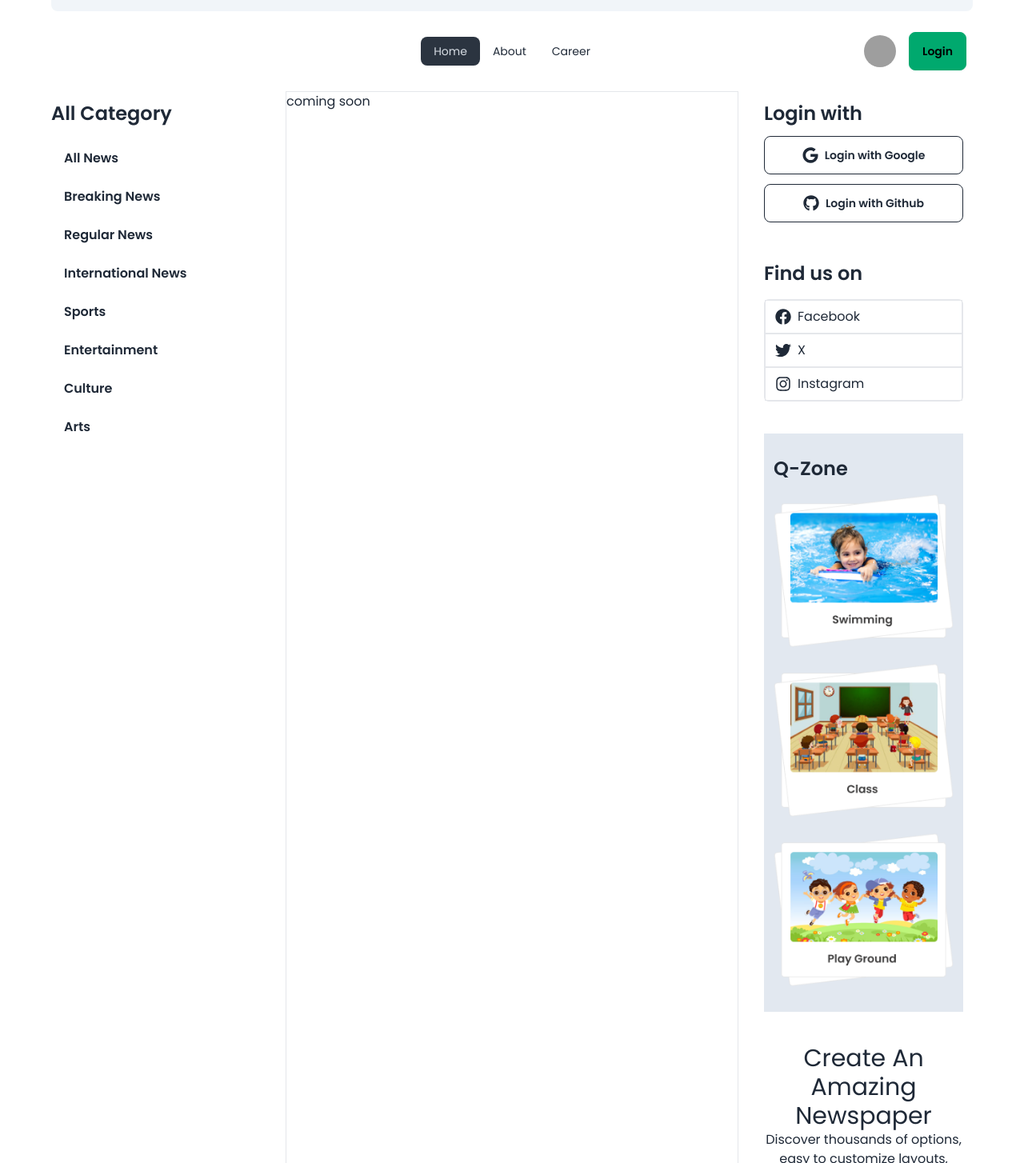
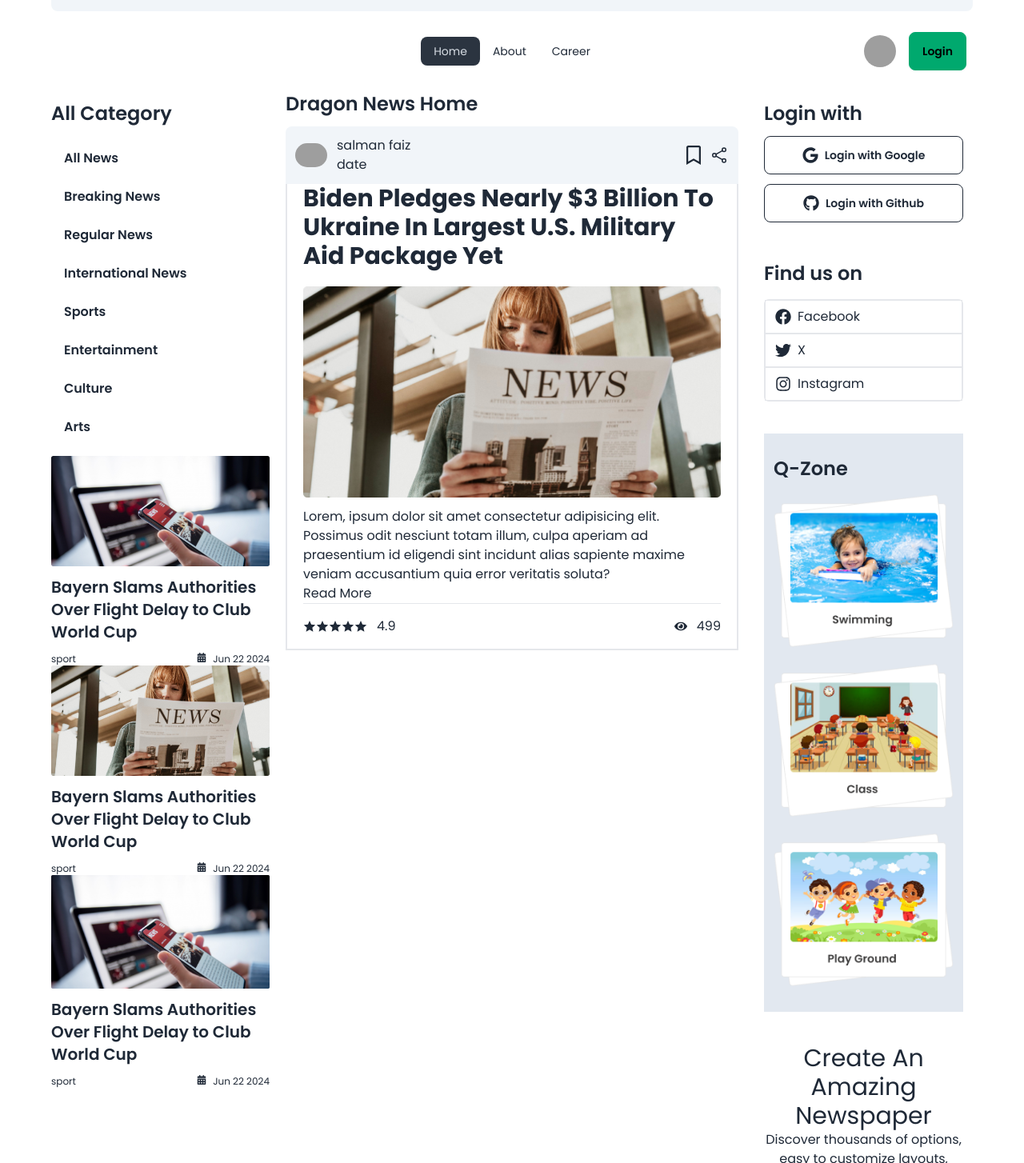
Before and after one commit to Salman-Faiz/dragon-news-react, a React (Vite) app: page / in a window 1280 px wide. Shown: the part 256-1710 px from the top of the page at 80% size. Built offline with nearby package versions, Linux system fonts and the light colour scheme; grey boxes are pictures that could not be loaded.

Commit message:
main Content added

```diff
--- a/src/Pages/Home/Home.jsx
+++ b/src/Pages/Home/Home.jsx
@@ -3,6 +3,7 @@ import Header from "../Shared/Header/Header";
 import LeftNavbar from "../Shared/LeftNavbar/LeftNavbar";
 import RightNavbar from "../Shared/RightNavbar/RightNavbar";
 import BreakingNews from "./BreakingNews";
+import MainContent from "./MainContent";
 
 
 const Home = () => {
@@ -13,15 +14,15 @@ const Home = () => {
             <Navbar></Navbar>
 
             <div className="grid grid-cols-1 md:grid-cols-4 gap-5">
-                <div className="">
+
                     <LeftNavbar></LeftNavbar>
+
+                <div className="md:col-span-2">
+                    <MainContent></MainContent>
                 </div>
-                <div className="border md:col-span-2">
-                    <h3>coming soon</h3>
-                </div>
-                <div className="">
+
                     <RightNavbar></RightNavbar>
-                </div>
+
             </div>
 
         </div>
--- /dev/null
+++ b/src/Pages/Home/MainContent.jsx
@@ -0,0 +1,47 @@
+import user from '../../assets/user.png'
+import demo from '../../assets/editorsInsight2.png'
+import { IoShareSocialOutline } from "react-icons/io5";
+import { FaRegBookmark } from "react-icons/fa";
+import { LiaStarSolid } from "react-icons/lia";
+import { FaEye } from "react-icons/fa";
+
+const MainContent = () => {
+    return (
+        <div>
+            <h3 className="text-2xl font-semibold">Dragon News Home</h3>
+            <div className='flex gap-3 mt-3 p-3 bg-slate-100 rounded-t-lg items-center'>
+                <img className='w-10 rounded-full' src={user}    alt="" />
+                <div className='flex-grow'>
+                    <h1>salman faiz</h1>
+                    <p>date</p>
+                </div>
+                <div className='flex gap-2 text-2xl'>
+                    <FaRegBookmark/>
+                    <IoShareSocialOutline/>
+                </div>
+            </div>
+           <div className='px-5 border-x-2 border-b-2'>
+           <div>
+                <h2 className='text-3xl font-bold'>Biden Pledges Nearly $3 Billion To Ukraine In Largest U.S. Military Aid Package Yet</h2>
+
+                <img  className='pt-5 w-full' src={demo} alt="" />
+                <p className='pt-3'>Lorem, ipsum dolor sit amet consectetur adipisicing elit. Possimus odit nesciunt totam illum, culpa aperiam ad praesentium id eligendi sint incidunt alias sapiente maxime veniam accusantium quia error veritatis soluta?</p>
+                <p>Read More</p>
+                <hr />
+                <div className='flex items-center py-4'>
+                   <div className='flex items-center flex-grow'> <LiaStarSolid></LiaStarSolid><LiaStarSolid></LiaStarSolid><LiaStarSolid></LiaStarSolid><LiaStarSolid></LiaStarSolid><LiaStarSolid></LiaStarSolid>
+                   <p className='ps-3'>4.9</p>
+                   </div>
+
+                   <div className='flex gap-3 items-center'>
+                    <FaEye></FaEye>
+                    <p className=''>499</p>
+                   </div>
+                </div>
+            </div>
+           </div>
+        </div>
+    );
+};
+
+export default MainContent;
--- /dev/null
+++ b/src/Pages/Shared/LeftNavbar/CardsNews.jsx
@@ -0,0 +1,49 @@
+
+import sight1 from '../../../assets/editorsInsight1.png'
+import sight2 from '../../../assets/editorsInsight2.png'
+import sight3 from '../../../assets/editorsInsight3.png'
+import { FaCalendarDays } from "react-icons/fa6";
+import moment from 'moment';
+
+
+const CardsNews = () => {
+    return (
+        <div>
+             <div className="space-y-3">
+            <img className="w-full" src={sight1} alt="" />
+            <h3 className="text-xl font-semibold">Bayern Slams Authorities Over Flight Delay to Club World Cup</h3>
+            <div className="flex justify-between text-xs">
+                <p>sport</p>
+                <div className="flex gap-2">
+                <FaCalendarDays></FaCalendarDays>
+                <p>{moment().format(" MMM D YYYY")}</p>
+                </div>
+            </div>
+           </div>
+           <div className="space-y-3">
+            <img className="w-full" src={sight2} alt="" />
+            <h3 className="text-xl font-semibold">Bayern Slams Authorities Over Flight Delay to Club World Cup</h3>
+            <div className="flex justify-between text-xs">
+                <p>sport</p>
+                <div className="flex gap-2">
+                <FaCalendarDays></FaCalendarDays>
+                <p>{moment().format(" MMM D YYYY")}</p>
+                </div>
+            </div>
+           </div>
+           <div className="space-y-3">
+            <img className="w-full" src={sight3} alt="" />
+            <h3 className="text-xl font-semibold">Bayern Slams Authorities Over Flight Delay to Club World Cup</h3>
+            <div className="flex justify-between text-xs">
+                <p>sport</p>
+                <div className="flex gap-2">
+                <FaCalendarDays></FaCalendarDays>
+                <p>{moment().format(" MMM D YYYY")}</p>
+                </div>
+            </div>
+           </div>
+        </div>
+    );
+};
+
+export default CardsNews;
--- a/src/Pages/Shared/LeftNavbar/LeftNavbar.jsx
+++ b/src/Pages/Shared/LeftNavbar/LeftNavbar.jsx
@@ -1,5 +1,6 @@
 import { useEffect, useState } from "react";
 import { Link } from "react-router-dom";
+import CardsNews from "./CardsNews";
 
 
 const LeftNavbar = () => {
@@ -23,7 +24,12 @@ const LeftNavbar = () => {
             }
 
            </div>
+
            </div>
+
+           {/* cards */}
+        <CardsNews></CardsNews>
+
         </div>
     );
 };
```
